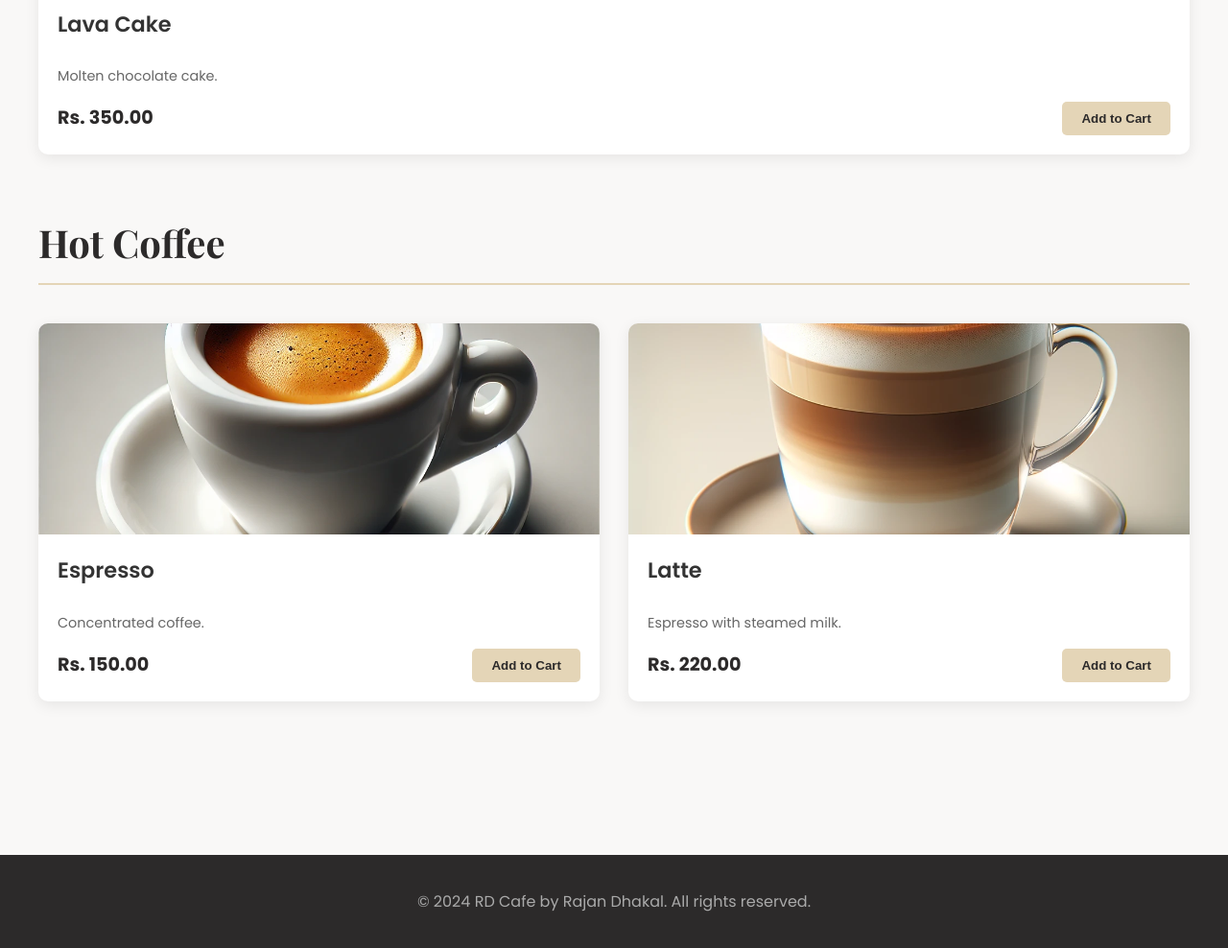
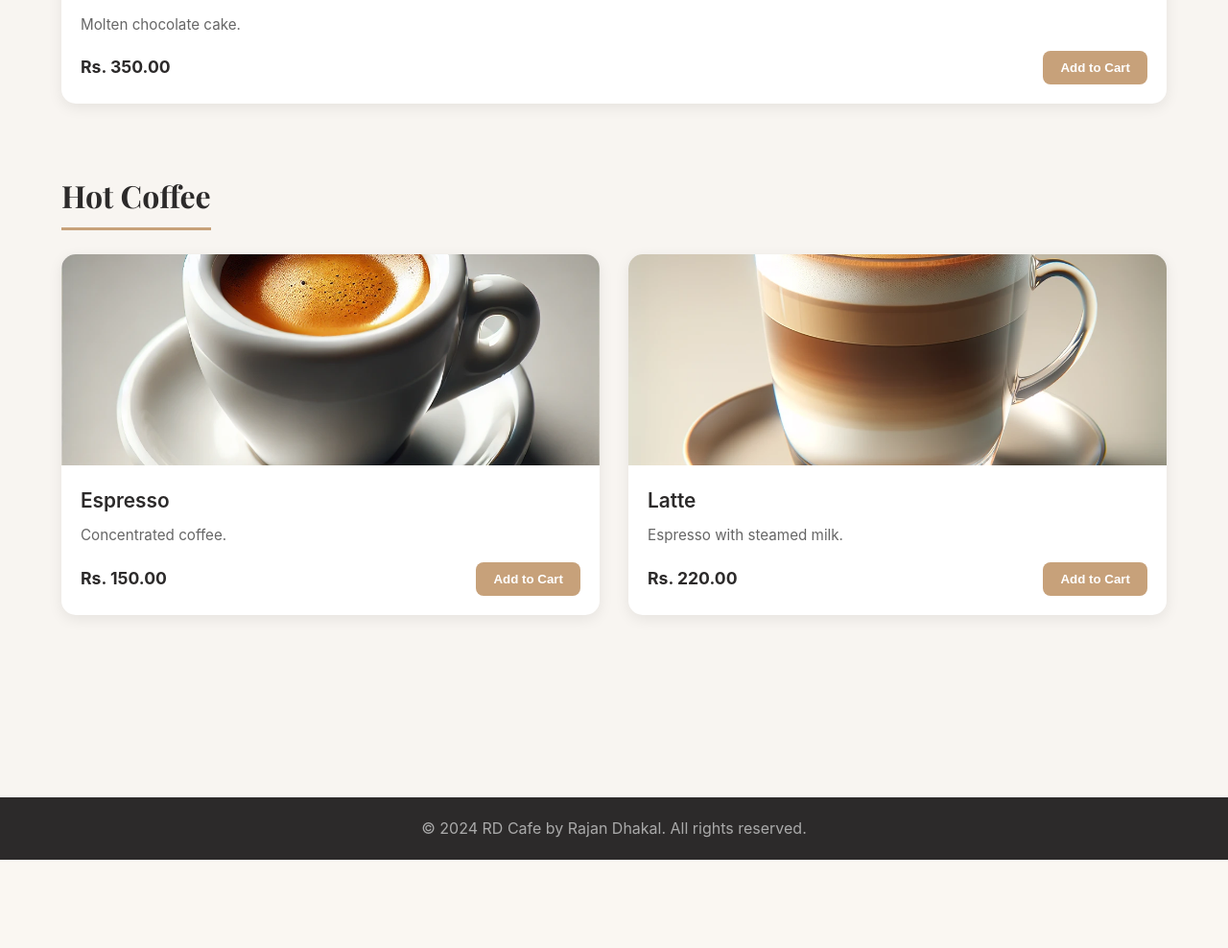
Before and after one commit to raza-dhakal/rd-cafe-website, a Flask app: page /menu in a window 1280 px wide. Shown: the part 650-1638 px from the top of the page at 96% size. After the commit the page ends 1546 px from the top, so only its background shows below. Run offline with Flask 3, Linux system fonts and the light colour scheme; some libraries are stand-ins or nearby versions.

Commit message:
Final attempt with simplified app structure

```diff
--- a/app.py
+++ b/app.py
@@ -27,6 +27,7 @@ bcrypt = Bcrypt()
 mail = Mail()
 csrf = CSRFProtect()
 google_blueprint = make_google_blueprint()
+DB_URL = os.environ.get("DATABASE_URL")  # Render मा सेट गर्नुपर्ने
 
 # ==============================================================================
 # --- 3. DATABASE MODELS (Your table structures in Python) ---
@@ -391,3 +392,6 @@ with app.app_context():
     else:
         print("Menu already has items.")
     print("One-time setup finished.")
+# ローカル開発用の実行 (Local development execution)
+if __name__ == '__main__':
+    app.run(debug=True, host='0.0.0.0', port=5000)
--- a/requirements.txt
+++ b/requirements.txt
@@ -1,6 +1,6 @@
 Flask
 gunicorn
-python-dotenv
+python-dotenv   #local testing
 Flask-Bcrypt
 Flask-Mail
 Flask-WTF
@@ -19,3 +19,4 @@ requests
 requests-oauthlib
 urlobject
 WTForms
+mysql-connector-python
--- a/static/css/style.css
+++ b/static/css/style.css
@@ -268,3 +268,256 @@ footer {
   .offers-grid { grid-template-columns: 1fr; }
   .form-container { margin: 20px 10px; padding: 20px; }
 }
+/* -------------------------------
+   Global Styles - RD Cafe
+---------------------------------- */
+
+/* Fonts */
+@import url('https://fonts.googleapis.com/css2?family=Playfair+Display:wght@600&family=Inter:wght@400;500;600&display=swap');
+
+/* Base Reset */
+* {
+  margin: 0;
+  padding: 0;
+  box-sizing: border-box;
+}
+
+body {
+  font-family: 'Inter', sans-serif;
+  background-color: #f8f5f1; /* light coffee background */
+  color: #2c2a2a;
+  line-height: 1.6;
+}
+
+/* Container */
+.container {
+  width: 90%;
+  max-width: 1200px;
+  margin: 0 auto;
+}
+
+/* -------------------------------
+   Navbar
+---------------------------------- */
+.navbar {
+  background-color: #fff;
+  border-bottom: 2px solid #e6dccf;
+  box-shadow: 0 2px 10px rgba(0,0,0,0.05);
+  padding: 15px 0;
+  position: sticky;
+  top: 0;
+  z-index: 1000;
+}
+
+.navbar .container {
+  display: flex;
+  align-items: center;
+  justify-content: space-between;
+}
+
+.navbar-brand {
+  font-family: 'Playfair Display', serif;
+  font-size: 1.6rem;
+  font-weight: 600;
+  color: #2c2a2a;
+  text-decoration: none;
+}
+
+.nav-links {
+  list-style: none;
+  display: flex;
+  gap: 25px;
+}
+
+.nav-links a {
+  text-decoration: none;
+  color: #2c2a2a;
+  font-weight: 500;
+  transition: color 0.3s ease;
+}
+
+.nav-links a:hover {
+  color: #c7a17a; /* coffee accent */
+}
+
+/* -------------------------------
+   Section Titles
+---------------------------------- */
+.section-title {
+  font-family: 'Playfair Display', serif;
+  font-size: 2.5rem;
+  font-weight: 600;
+  color: #2c2a2a;
+  text-align: center;
+  margin-bottom: 50px;
+  position: relative;
+}
+
+.section-title::after {
+  content: "";
+  display: block;
+  width: 80px;
+  height: 3px;
+  background-color: #c7a17a;
+  margin: 15px auto 0;
+  border-radius: 2px;
+}
+
+/* -------------------------------
+   Menu Section & Cards
+---------------------------------- */
+.menu-page-section {
+  padding: 80px 0;
+}
+
+.menu-category {
+  margin-bottom: 70px;
+}
+
+.menu-category-title {
+  font-family: 'Playfair Display', serif;
+  font-size: 2rem;
+  font-weight: 600;
+  color: #2c2a2a;
+  margin-bottom: 25px;
+  padding-bottom: 8px;
+  border-bottom: 3px solid #c7a17a;
+  display: inline-block;
+}
+
+.menu-grid {
+  display: grid;
+  grid-template-columns: repeat(auto-fit, minmax(280px, 1fr));
+  gap: 30px;
+}
+
+.menu-card {
+  background-color: #fff;
+  border-radius: 15px;
+  box-shadow: 0 4px 15px rgba(0,0,0,0.08);
+  overflow: hidden;
+  transition: transform 0.3s ease, box-shadow 0.3s ease;
+  display: flex;
+  flex-direction: column;
+}
+
+.menu-card:hover {
+  transform: translateY(-8px);
+  box-shadow: 0 12px 25px rgba(0,0,0,0.15);
+}
+
+.card-image-container {
+  width: 100%;
+  height: 220px;
+  overflow: hidden;
+}
+
+.card-image {
+  width: 100%;
+  height: 100%;
+  object-fit: cover;
+  object-position: center;
+  transition: transform 0.4s ease;
+}
+
+.menu-card:hover .card-image {
+  transform: scale(1.08);
+}
+
+.card-content {
+  padding: 20px;
+  flex-grow: 1;
+  display: flex;
+  flex-direction: column;
+}
+
+.card-title {
+  font-size: 1.3rem;
+  font-weight: 600;
+  margin: 0 0 8px;
+  color: #2c2a2a;
+}
+
+.card-description {
+  font-size: 0.95rem;
+  color: #666;
+  flex-grow: 1;
+  margin-bottom: 15px;
+}
+
+.card-footer {
+  display: flex;
+  justify-content: space-between;
+  align-items: center;
+  margin-top: auto;
+}
+
+.card-price {
+  font-size: 1.1rem;
+  font-weight: 700;
+  color: #2c2a2a;
+}
+
+.add-to-cart-btn {
+  background-color: #c7a17a;
+  color: #fff;
+  border: none;
+  padding: 10px 18px;
+  border-radius: 8px;
+  font-weight: 600;
+  cursor: pointer;
+  transition: background-color 0.3s ease;
+}
+
+.add-to-cart-btn:hover {
+  background-color: #a9825c;
+}
+
+/* -------------------------------
+   Footer
+---------------------------------- */
+.footer {
+  background-color: #2c2a2a;
+  color: #fff;
+  padding: 50px 0;
+  margin-top: 80px;
+}
+
+.footer .container {
+  display: flex;
+  flex-direction: column;
+  align-items: center;
+  text-align: center;
+}
+
+.footer p {
+  margin: 10px 0;
+  font-size: 0.9rem;
+  color: #ccc;
+}
+
+.footer a {
+  color: #c7a17a;
+  text-decoration: none;
+}
+
+.footer a:hover {
+  text-decoration: underline;
+}
+
+/* -------------------------------
+   Responsive
+---------------------------------- */
+@media (max-width: 768px) {
+  .nav-links {
+    gap: 15px;
+  }
+
+  .section-title {
+    font-size: 2rem;
+  }
+
+  .menu-category-title {
+    font-size: 1.6rem;
+  }
+}
```
